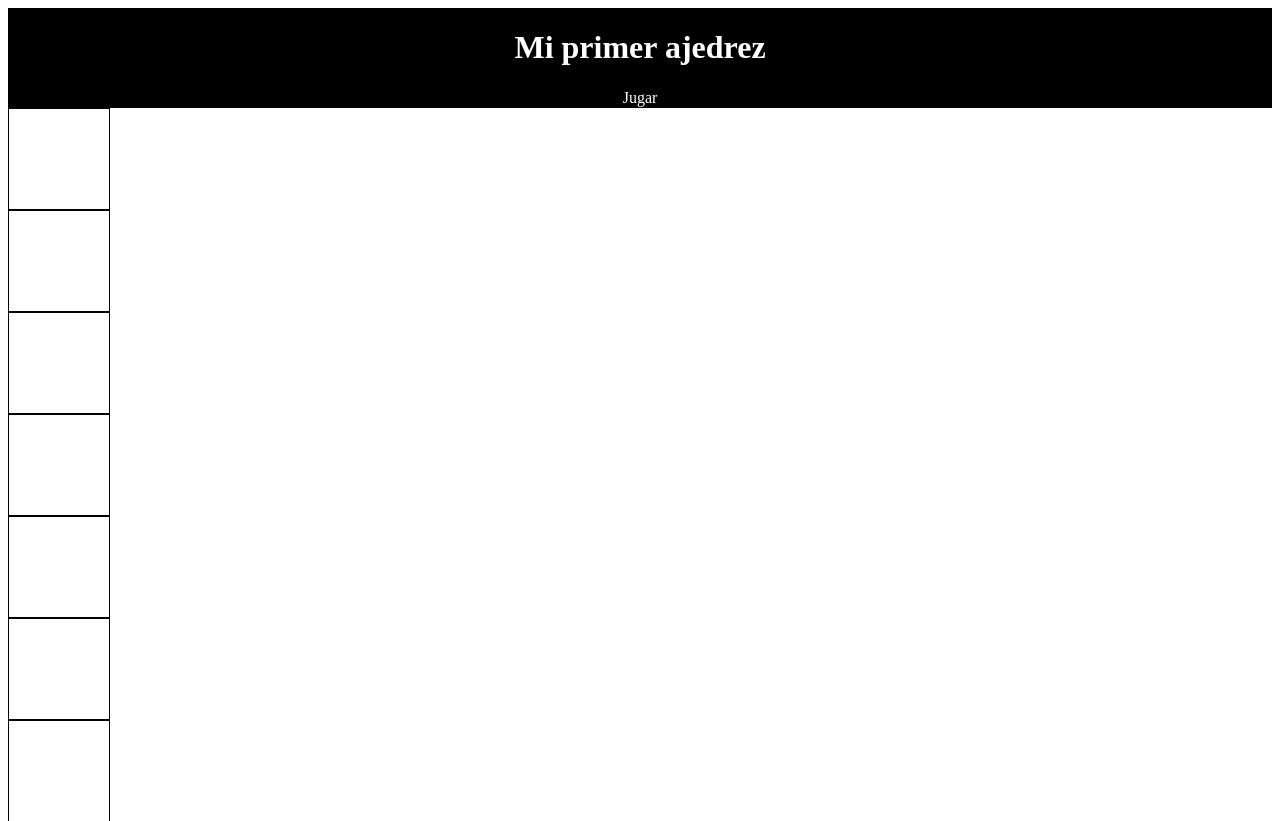
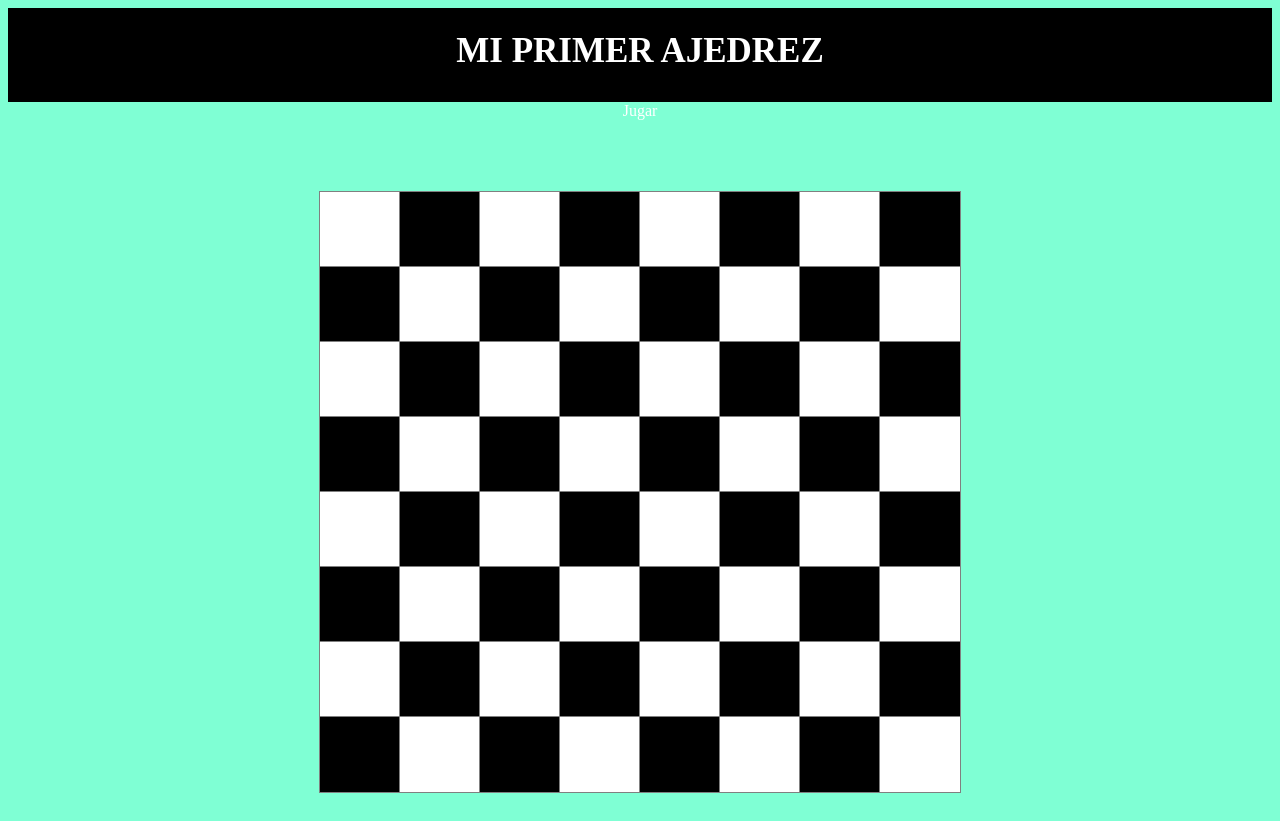
Before and after one commit to Ivan-Yang25/ajedrez-JS, a website: page index.html in a window 1280 px wide. Shown: the top 821 px of the page. Drawn offline with Linux system fonts and the light colour scheme.

Commit message:
Solucionando lectura de SASS y modificando la logica de la creacion del tablero

```diff
--- a/JS/main.js
+++ b/JS/main.js
@@ -9,12 +9,73 @@ document.addEventListener('DOMContentLoaded', () => {
         cuerpo.appendChild(tablero);
         tablero.classList.add('casilla');
 
-        if(i % 2 === 0) {
+        switch(true) {
 
-            tablero.classList.add('negro');
-        } else {
+            case i <= 8:
 
-            tablero.classList.add('blanco');
-        };
+                negro(tablero, i);
+                break;
+
+            case i > 8 && i <= 16 :
+
+                blanco(tablero, i);
+                break;
+
+            case i > 16 && i <= 24 :
+
+                negro(tablero, i);
+                break;
+
+            case i > 24 && i <= 32 :
+
+                blanco(tablero, i);
+                break;
+
+            case i > 32 && i <= 40 :
+
+                negro(tablero, i);
+                break;
+
+            case i > 40 && i <= 48 :
+
+                blanco(tablero, i);
+                break;
+
+            case i > 48 && i <= 56 :
+
+                negro(tablero, i);
+                break;
+
+            case i > 56 && i <= 64 :
+
+                blanco(tablero, i);
+                break;
+
+            default :
+                console.log('Joya');
+                break;
+        }
     };
 });
+
+function negro(tablero, i) {
+
+    if(i % 2 === 0) {
+
+        tablero.classList.add('negro');
+    } else {
+
+        tablero.classList.add('blanco');
+    };
+};
+
+function blanco(tablero, i) {
+
+    if(i % 2 === 0) {
+
+        tablero.classList.add('blanco');
+    } else {
+
+        tablero.classList.add('negro');
+    };
+};
--- a/SASS/style.scss
+++ b/SASS/style.scss
@@ -0,0 +1,56 @@
+* {
+  background-color: aquamarine;
+}
+
+.header {
+  width: 100%;
+  height: 120px;
+  background-color: black;
+  color: white;
+  display: grid;
+  grid-template-columns: 1fr;
+  text-align: center;
+  margin-bottom: 5%;
+
+  .header__title {
+    font-size: 35px;
+    text-transform: uppercase;
+    background-color: black;
+  }
+
+  .header_a {
+    padding-bottom: 10%;
+    background-color: black;
+  }
+
+};
+
+.menu {
+  display: flex;
+  justify-content: center;
+
+  .cuerpo {
+    height: 75vh;
+    width: 50vw;
+    display: grid;
+    grid-template-columns: repeat(8, 8fr);
+    justify-items: center;
+    margin-bottom: 10%;
+
+    .casilla {
+      width: 100%;
+      height: 100%;
+      margin: 0px;
+      padding: 0px;
+      border: 1px solid grey;
+    }
+
+    .negro {
+      background-color: black;
+    }
+
+    .blanco {
+      background-color: white;
+    }
+  };
+}
--- a/index.html
+++ b/index.html
@@ -3,7 +3,7 @@
 <head>
     <meta charset="UTF-8">
     <meta name="viewport" content="width=device-width, initial-scale=1.0">
-    <link href="CSS/style.css" rel="stylesheet" type="text/css" />
+    <link href="CSS/style.css" rel="stylesheet"/>
     <title>Ajedrez</title>
 </head>
 <body>
@@ -13,7 +13,11 @@
         </h1>
         <a class="header__a">Jugar</a>
     </header>
-    <section id="cuerpo"></section>
+    <section class="menu">
+        <article class="cuerpo" id="cuerpo">
+
+        </article>
+    </section>
 </body>
 <script src="JS/main.js"></script>
 </html>
```
Also changed, not shown: CSS/style.css, 1 other file.
